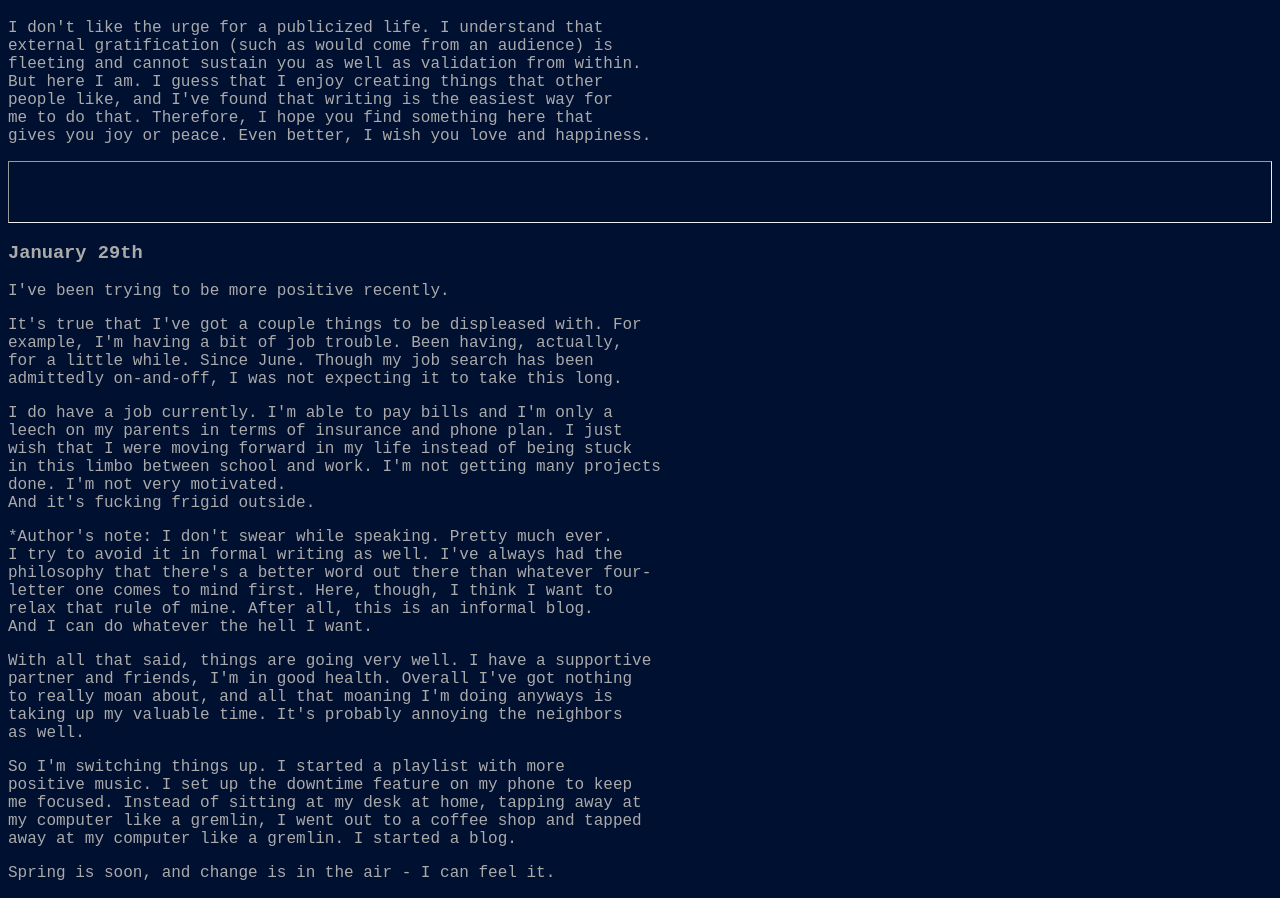
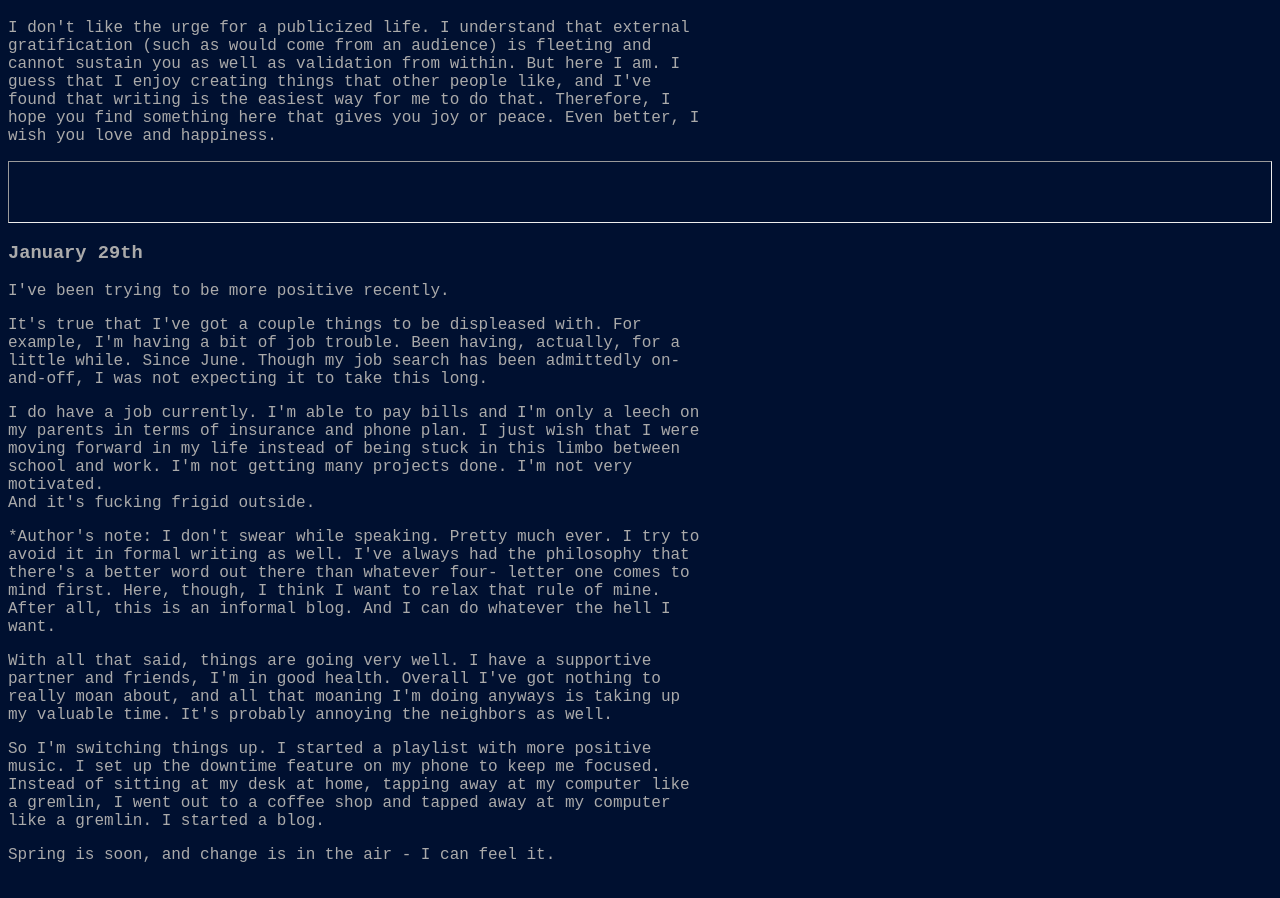
Before and after one commit to whcampbell/adventure-log-23, a plain HTML site: page index.html in a window 1280 px wide. Shown: the part 61-959 px from the top of the page. Drawn offline with Linux system fonts and the light colour scheme.

Commit message:
percentage width

```diff
--- a/index.html
+++ b/index.html
@@ -9,6 +9,9 @@ body {
 		color:#AAAAAA;
 		font-family:monospace;
 		font-size:large;
+}
+p {
+		width:55%;
 }
 hr {
 		padding-top:30px;
@@ -22,12 +25,12 @@ hr {
 		<h1>01/2023 - Hello there</h1>
 
 		<p>
-		I don't like the urge for a publicized life. I understand that <br>
-		external gratification (such as would come from an audience) is <br>
-		fleeting and cannot sustain you as well as validation from within.<br>
-		But here I am. I guess that I enjoy creating things that other <br>
-		people like, and I've found that writing is the easiest way for <br>
-		me to do that. Therefore, I hope you find something here that <br>
+		I don't like the urge for a publicized life. I understand that
+		external gratification (such as would come from an audience) is
+		fleeting and cannot sustain you as well as validation from within.
+		But here I am. I guess that I enjoy creating things that other
+		people like, and I've found that writing is the easiest way for
+		me to do that. Therefore, I hope you find something here that
 		gives you joy or peace. Even better, I wish you love and happiness.
 		</p>
 
@@ -40,43 +43,43 @@ hr {
 		</p>
 
 		<p>
-		It's true that I've got a couple things to be displeased with. For<br>
-		example, I'm having a bit of job trouble. Been having, actually,<br>
-		for a little while. Since June. Though my job search has been <br>
+		It's true that I've got a couple things to be displeased with. For
+		example, I'm having a bit of job trouble. Been having, actually,
+		for a little while. Since June. Though my job search has been
 		admittedly on-and-off, I was not expecting it to take this long.
 		</p>
 
 		<p>
-		I do have a job currently. I'm able to pay bills and I'm only a <br>
-		leech on my parents in terms of insurance and phone plan. I just <br>
-		wish that I were moving forward in my life instead of being stuck <br>
-		in this limbo between school and work. I'm not getting many projects <br>
-		done. I'm not very motivated.<br>
+		I do have a job currently. I'm able to pay bills and I'm only a
+		leech on my parents in terms of insurance and phone plan. I just
+		wish that I were moving forward in my life instead of being stuck
+		in this limbo between school and work. I'm not getting many projects
+		done. I'm not very motivated. <br>
 		And it's fucking frigid outside.
 		</p>
 
 		<p>
-		*Author's note: I don't swear while speaking. Pretty much ever.<br>
-		I try to avoid it in formal writing as well. I've always had the <br>
-		philosophy that there's a better word out there than whatever four-<br>
-		letter one comes to mind first. Here, though, I think I want to <br>
-		relax that rule of mine. After all, this is an informal blog. <br>
+		*Author's note: I don't swear while speaking. Pretty much ever.
+		I try to avoid it in formal writing as well. I've always had the
+		philosophy that there's a better word out there than whatever four-
+		letter one comes to mind first. Here, though, I think I want to
+		relax that rule of mine. After all, this is an informal blog.
 		And I can do whatever the hell I want.
 		</p>
 
 		<p>
-		With all that said, things are going very well. I have a supportive <br>
-		partner and friends, I'm in good health. Overall I've got nothing <br>
-		to really moan about, and all that moaning I'm doing anyways is <br>
-		taking up my valuable time. It's probably annoying the neighbors<br>
+		With all that said, things are going very well. I have a supportive
+		partner and friends, I'm in good health. Overall I've got nothing
+		to really moan about, and all that moaning I'm doing anyways is
+		taking up my valuable time. It's probably annoying the neighbors
 		as well.
 		</p>
 
 		<p>
-		So I'm switching things up. I started a playlist with more <br>
-		positive music. I set up the downtime feature on my phone to keep <br>
-		me focused. Instead of sitting at my desk at home, tapping away at <br>
-		my computer like a gremlin, I went out to a coffee shop and tapped <br>
+		So I'm switching things up. I started a playlist with more
+		positive music. I set up the downtime feature on my phone to keep
+		me focused. Instead of sitting at my desk at home, tapping away at
+		my computer like a gremlin, I went out to a coffee shop and tapped
 		away at my computer like a gremlin. I started a blog.
 		</p>
 
```
